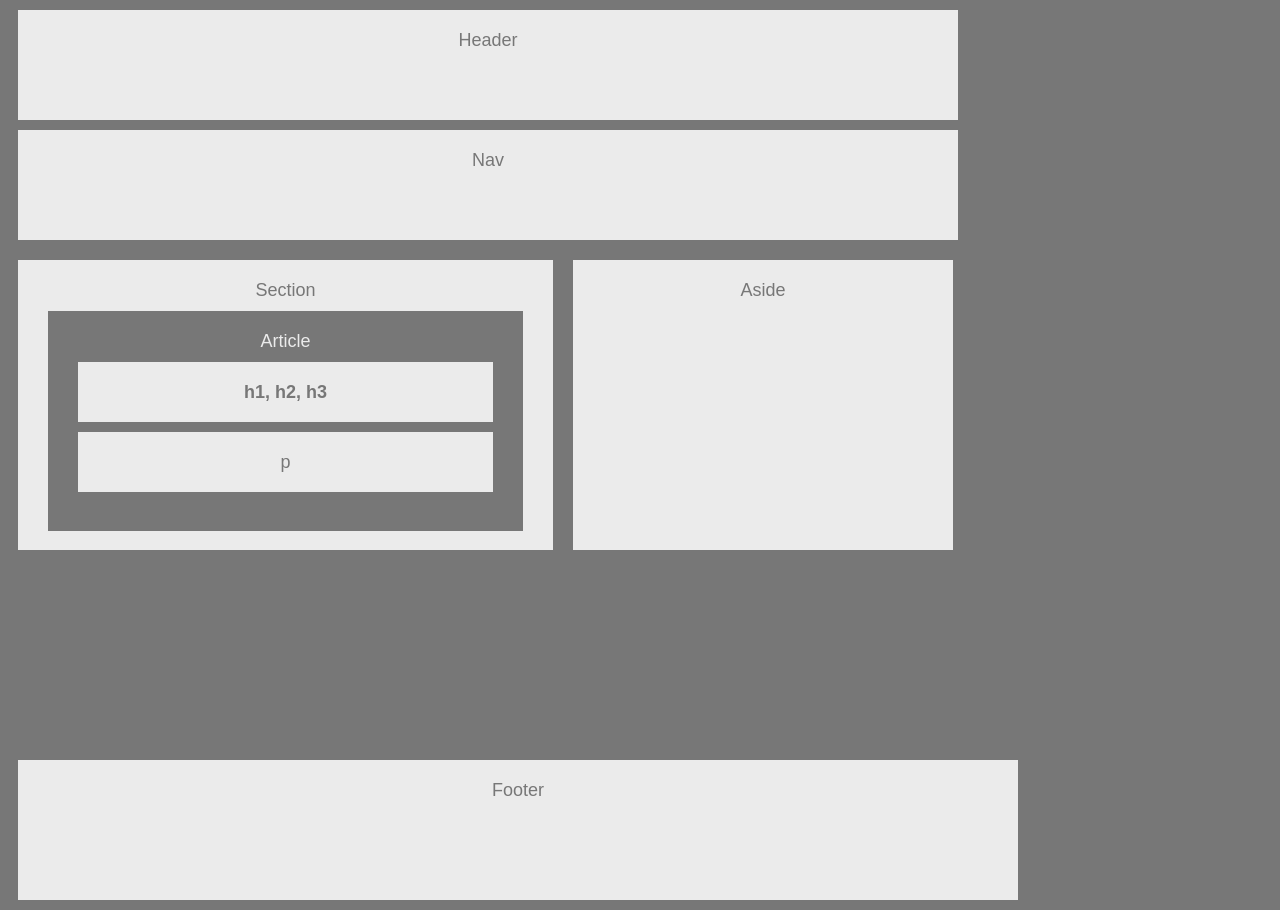
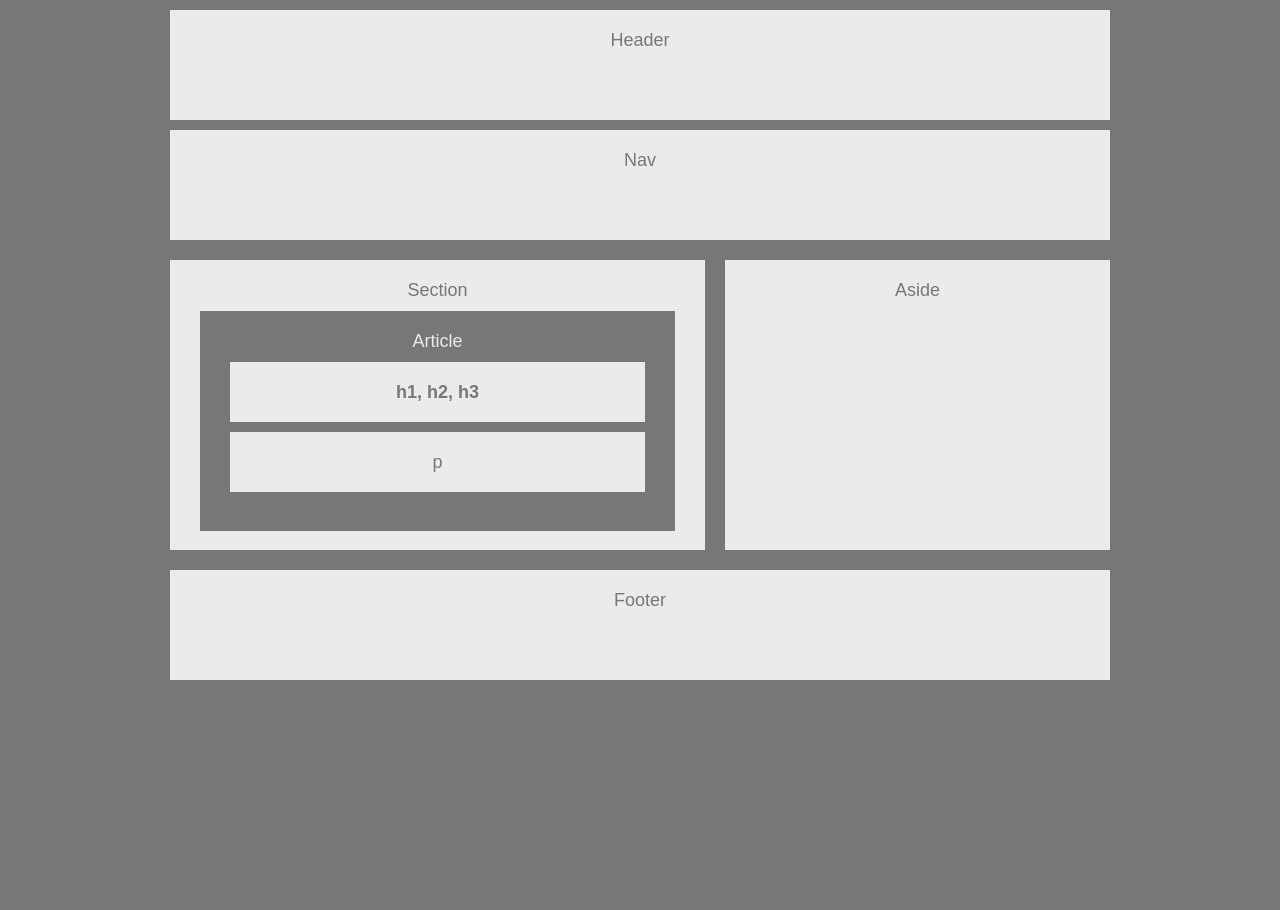
Before and after one commit to Munchinator6354/HW-Wireframe, a plain HTML site: page index.html in a window 1280 px wide. After the commit the page ends 800 px from the top, so only its background shows below. Drawn offline with Linux system fonts and the light colour scheme.

Commit message:
Fixed the tiles to match in dimensions, struggling on why footer requires width as a box level element, why doesn't it fill whole container it's within, still OK to submit for assignment

```diff
--- a/index.html
+++ b/index.html
@@ -10,6 +10,7 @@
 </head>
 
 <body>
+    <div class="container">
         <header>
             Header
         </header>
@@ -40,10 +41,12 @@
             </aside>
 
         </div>
+
         <footer>
         Footer
         </footer>
 
+    </div>
 </body>
 
 </html>
--- a/style.css
+++ b/style.css
@@ -2,15 +2,19 @@ body {
     font-family: Arial, 'Helvetica Neue', Helvetica, sans-serif;
     color: #777;
     background: #777;
+    font-size: 18px;
+    margin-top: 10px;
+}
+
+.container {
+    margin: auto;
     width: 960px;
-    font-size: 18px;
 }
 
 header {
     margin: 10px;
     padding: 20px;
     height: 70px;
-    width: 900px;
     color: #777;
     text-align: center;
     background: #ebebeb;
@@ -20,16 +24,13 @@ nav {
     margin: 10px;
     padding: 20px;
     height: 70px;
-    width: 900px;
     color: #777;
     text-align: center;
     background: #ebebeb;
 }
 
 #middleID {
-    height: 500px;
     width: 960px;
-
 }
 
 section {
@@ -77,7 +78,7 @@ aside {
     margin: 10px;
     padding: 20px;
     height: 250px;
-    width: 340px;
+    width: 345px;
     color: #777;
     text-align: center;
     background-color: #ebebeb;
@@ -86,8 +87,8 @@ footer {
     float: left;
     margin: 10px;
     padding: 20px;
-    height: 100px;
-    width: 960px;
+    height: 70px;
+    width: 900px;
     color: #777;
     text-align: center;
     background-color: #ebebeb;
```
Also changed, not shown: 1 other file. Lines whose indentation alone changed are shown as unchanged.
